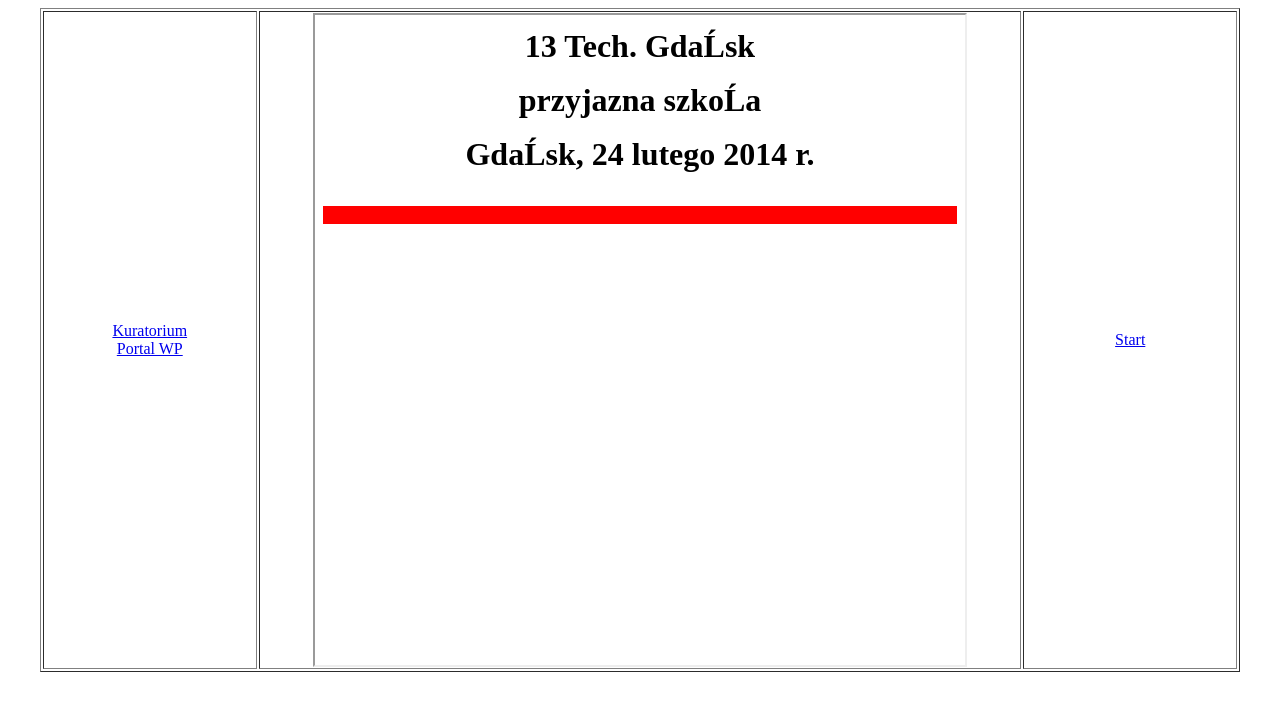
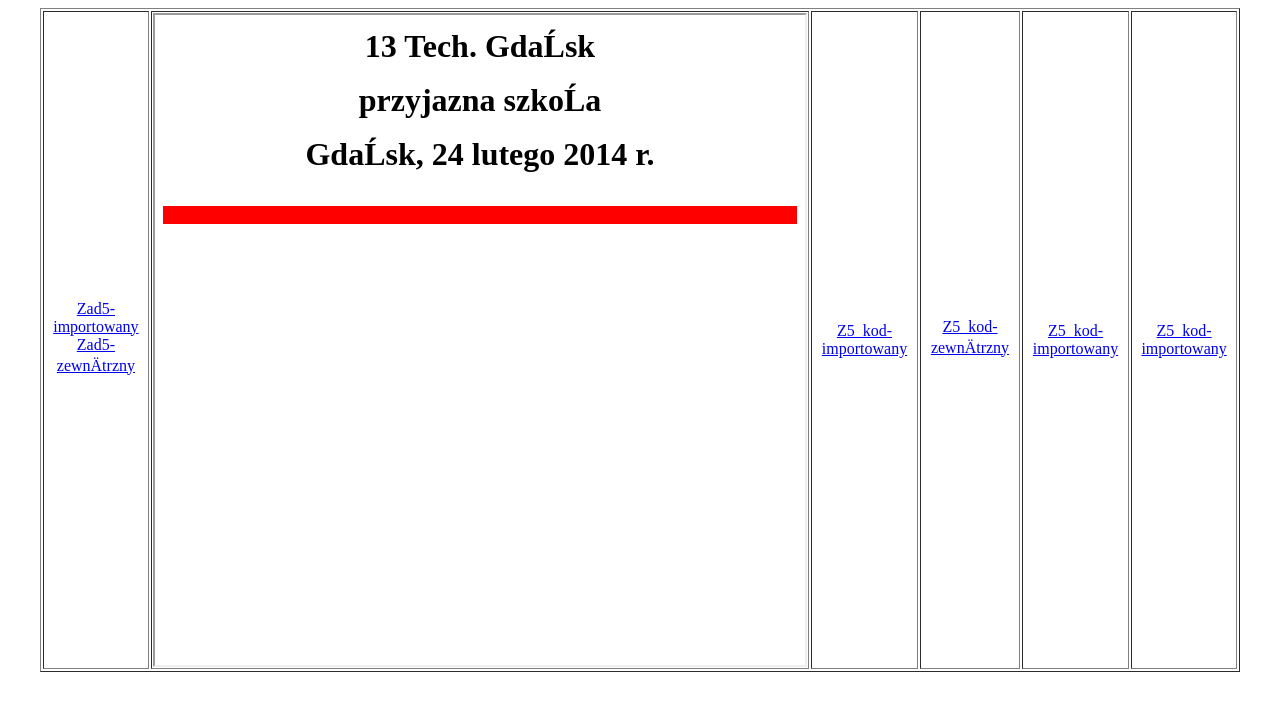
Before and after one commit to MarcelBorkowski/css, a plain HTML site: page index.html in a window 1280 px wide. Drawn offline with Linux system fonts and the light colour scheme.

Commit message:
Update index.html

```diff
--- a/index.html
+++ b/index.html
@@ -6,13 +6,19 @@
 <table width=95% border="1" align="center">
 <tr>
 <td width=18% align=center>
-<a href="http://www.kuratorium.gda.pl" target="strony">Kuratorium</a>
+<a href="bork_z5_1" target="strony">Zad5-importowany</a>
 <br>
-<a href="http://www.wp.pl" target="strony">Portal WP</a>
+<a href="bork_z5_2" target="strony">Zad5-zewnętrzny</a>
     </td>
 <td align=center><iframe width=650 height=650 name="strony" src="start.html" border="0"></iframe>
       </td>
-    <td width=18% align=center><a href="start.html" target="strony">Start</a>
+    <td width=18% align=center><a href="bork_z5_1.css" target="strony">Z5_kod-importowany</a>
+    </td>
+     <td width=18% align=center><a href="bork_z5_2.css" target="strony">Z5_kod-zewnętrzny</a>
+    </td>
+     <td width=18% align=center><a href="bork_z5_3.css" target="strony">Z5_kod-importowany</a>
+    </td>
+     <td width=18% align=center><a href="bork_z5_4.css" target="strony">Z5_kod-importowany</a>
     </td>
     </tr>
     </table>
```
